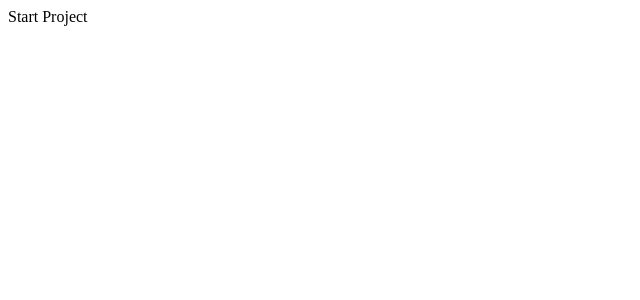
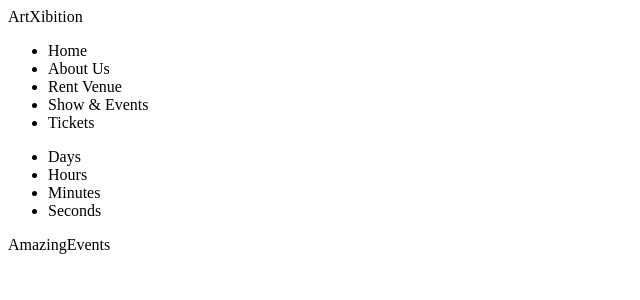
Before and after one commit to Rafael-doctom/project-test, a Next.js app in the folder project/: page / in a window 1280 px wide. Shown: the top 300 px of the page, without its empty margins (0-640 px from the left). Built offline with nearby package versions, Linux system fonts and the light colour scheme.

Commit message:
update config initials

```diff
--- a/project/pages/index.js
+++ /dev/null
@@ -1,8 +0,0 @@
-
-export default function Home() {
-  return (
-   <>
-    Start Project
-   </>
-  )
-}
--- /dev/null
+++ b/project/src/components/AmazingEvents/AmazingEvents.js
@@ -0,0 +1,10 @@
+import React from "react";
+
+
+export default function AmazingEvents(){
+    return(
+        <>
+            AmazingEvents
+        </>
+    )
+}
--- /dev/null
+++ b/project/src/components/Header/Header.js
@@ -0,0 +1,15 @@
+import React from 'react';
+
+// importFolders
+import ListNav from './ListNav';
+import ProfileImage from './ProfileImage';
+
+
+export default function Header(){
+    return(
+        <>
+            <ProfileImage />
+            <ListNav />
+        </>
+    )
+}
--- /dev/null
+++ b/project/src/components/Header/ListNav.js
@@ -0,0 +1,17 @@
+import React from 'react';
+
+
+
+export default function ListNav() {
+    return (
+        <>
+            <ul>
+                <li>Home</li>
+                <li>About Us</li>
+                <li>Rent Venue</li>
+                <li>Show & Events</li>
+                <li>Tickets</li>
+            </ul>
+        </>
+    )
+}
--- /dev/null
+++ b/project/src/components/Header/ProfileImage.js
@@ -0,0 +1,10 @@
+import React from 'react';
+
+
+export default function ProfileImage(){
+    return(
+        <>
+            ArtXibition
+        </>
+    )
+}
--- /dev/null
+++ b/project/src/components/MainBanner/CounterContent.js
@@ -0,0 +1,15 @@
+import React from 'react';
+
+
+export default function CounterContent(){
+    return (
+        <>
+            <ul>
+                <li>Days<span id="days"></span></li>
+                <li>Hours<span id="hours"></span></li>
+                <li>Minutes<span id="minutes"></span></li>
+                <li>Seconds<span id="seconds"></span></li>
+            </ul>
+        </>
+    )
+}
--- /dev/null
+++ b/project/src/components/MainBanner/MainBanner.js
@@ -0,0 +1,12 @@
+import React from 'react';
+
+// ImportFolders
+import CounterContent from './CounterContent';
+
+export default function  MainBanner(){
+    return(
+        <>
+        <CounterContent />
+        </>
+    )
+}
--- /dev/null
+++ b/project/src/pages/index.js
@@ -0,0 +1,15 @@
+
+// importFolders
+import Header from "../components/Header/Header";
+import MainBanner from "../components/MainBanner/MainBanner";
+import AmazingEvents from '../components/AmazingEvents/AmazingEvents'
+
+export default function Home() {
+  return (
+    <>
+    <Header />
+    <MainBanner />
+    <AmazingEvents />
+    </>
+  )
+}
```
Also changed, not shown: project/src/components/Footer/Footer.js (added), project/src/pages/_app.js (renamed from project/pages/_app.js), project/src/pages/api/hello.js (renamed from project/pages/api/hello.js).
